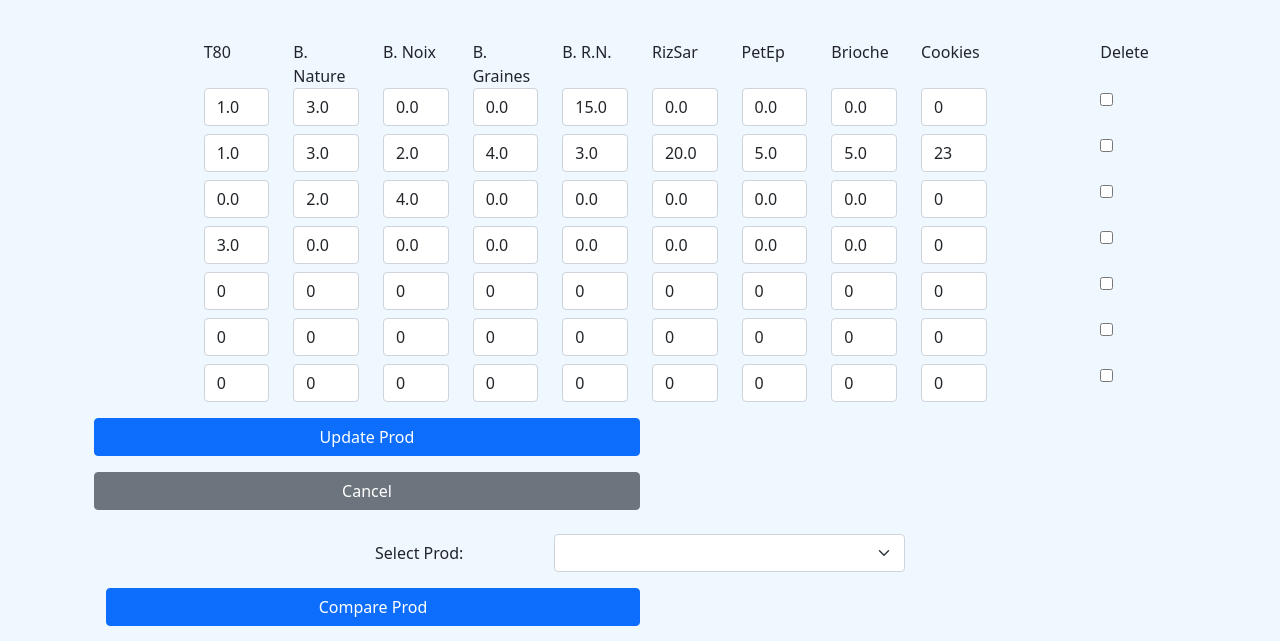
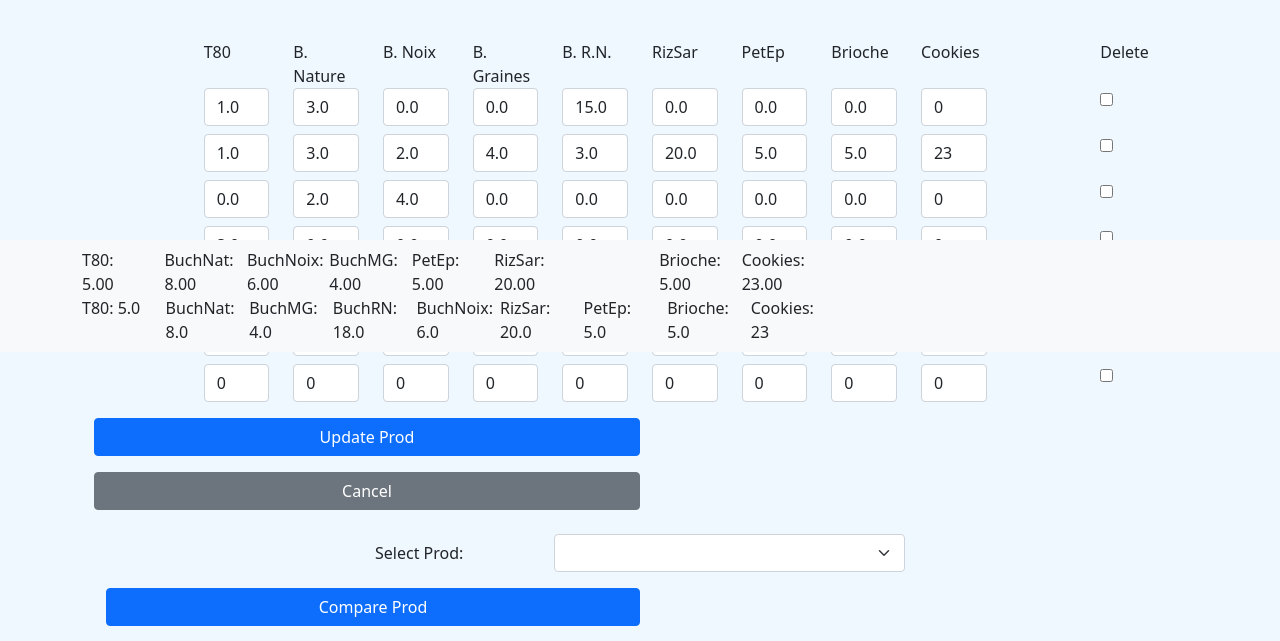
Before and after one commit to Enzoupi/appliweb, a Django app: page /prod/prodlist/5/5/compare/ in a window 1280 px wide. Shown: the part 448-1089 px from the top of the page. Run offline with Django 4.2, Linux system fonts and the light colour scheme; data comes from the database, SQL or seed files in the repository; both versions use the stored data as it was after the commit; lists and menus that the app fills with data are empty.

Commit message:
Bug fixes again

```diff
--- a/prod/views.py
+++ b/prod/views.py
@@ -144,18 +144,18 @@
     template_name = "prod_edit_compare.html"
 
     def get_object(self, queryset=None):
-        # Retrieve the compare_id from the URL
-        compare_id = self.kwargs.get("compare_id")
-        # Return the compared prod based on compare_id
-        return get_object_or_404(Prod, pk=compare_id)
+        # Retrieve the original object, I believe it is used in form
+        prod_id = self.kwargs.get("prod_id")
+        return get_object_or_404(Prod, pk=prod_id)
 
     def get_context_data(self, **kwargs):
         context = super().get_context_data(**kwargs)
         # Add the original prod to the context (default key is 'object')
         # Ensure that the original prod and compared prod are distinct
         original_prod = get_object_or_404(Prod, pk=self.kwargs.get("prod_id"))
-        context["compare_prod"] = self.object
-        context["compare_sums"] = self.object.get_data_sums()
+        compare_prod = get_object_or_404(Prod, pk=self.kwargs.get("compare_id"))
+        context["compare_prod"] = compare_prod
+        context["compare_sums"] = compare_prod.get_data_sums()
         context["fields"] = Data.types_de_pains()
         context["prod"] = original_prod
         return context
--- a/templates/prod_edit.html
+++ b/templates/prod_edit.html
@@ -23,7 +23,6 @@
     <span id="sum-RizSar"> RizSar: 0.0</span>
     <span id="sum-Brioche"> Brioche: 0.0</span>
     <span id="sum-Cookies"> Cookies: 0.0</span>
-    <!-- Add similar spans for other elements -->
   </div>
 </div>
 
--- a/templates/prod_edit_compare.html
+++ b/templates/prod_edit_compare.html
@@ -27,6 +27,86 @@
   </div>
 </div>
 
-{% endblock %} {% block content %}
+{% endblock %} {% block content %} {% load static %}
+
 <!-- Add the form -->
-{% include "prod_edit__form.html" %} {% endblock %}
+{% include "prod_edit__form.html" %}
+
+<!--
+<div class="navbar fixed-bottom navbar-light bg-light">
+  <div class="container col-12">
+    <span id="sum-T80"> T80: 0.0</span>
+    <span id="sum-BuchNat"> Campagne: 0.0</span>
+    <span id="sum-BuchNoix"> Noix: 0.0</span>
+    <span id="sum-BuchMG"> MultiGraines: 0.0</span>
+    <span id="sum-PetEp"> Petit Epeautre: 0.0</span>
+    <span id="sum-RizSar"> RizSar: 0.0</span>
+    <span id="sum-Brioche"> Brioche: 0.0</span>
+    <span id="sum-Cookies"> Cookies: 0.0</span>
+  </div>
+
+  <div class="container col-12">
+    <span id="sum-T80"> T80: {{ compare_sums.T80 }}</span>
+    <span id="sum-BuchNat"> Campagne: {{ compare_sums.BuchNat }}</span>
+    <span id="sum-BuchNoix"> Noix: {{ compare_sums.BuchNoix }}</span>
+    <span id="sum-BuchMG"> MultiGraines: {{ compare_sums.BuchMG }}</span>
+    <span id="sum-PetEp"> Petit Epeautre: {{ compare_sums.PetEp }}</span>
+    <span id="sum-RizSar"> RizSar: {{ compare_sums.RizSar }}</span>
+    <span id="sum-Brioche"> Brioche: {{ compare_sums.Brioche }}</span>
+    <span id="sum-Cookies"> Cookies: {{ compare_sums.Cookies }}</span>
+  </div>
+</div>
+-->
+
+<div class="navbar fixed-bottom navbar-light bg-light">
+  <div class="container col-12">
+    <div class="row">
+      <div class="col-1">
+        <span id="sum-T80"> T80: 0.0</span>
+      </div>
+      <div class="col-1">
+        <span id="sum-BuchNat"> Campagne: 0.0</span>
+      </div>
+      <div class="col-1">
+        <span id="sum-BuchNoix"> Noix: 0.0</span>
+      </div>
+      <div class="col-1">
+        <span id="sum-BuchMG"> MultiGraines: 0.0</span>
+      </div>
+      <div class="col-1">
+        <span id="sum-PetEp"> Petit Epeautre: 0.0</span>
+      </div>
+      <div class="col-1">
+        <span id="sum-RizSar"> RizSar: 0.0</span>
+      </div>
+      <div class="col-1"></div>
+      <div class="col-1">
+        <span id="sum-Brioche"> Brioche: 0.0</span>
+      </div>
+      <div class="col-1">
+        <span id="sum-Cookies"> Cookies: 0.0</span>
+      </div>
+    </div>
+
+    <!--
+    <div class="row">
+      {% for field in fields %}
+      <div class="col-1">
+        <span id="sum-{{field}}"> {{ field }}: 0</span>
+      </div>
+      {% endfor %}
+    </div>
+    -->
+
+    <div class="row">
+      {% for key, value in compare_sums.items %}
+      <div class="col-1">
+        <span>{{ key }}: {{ value }}</span>
+      </div>
+      {% endfor %}
+    </div>
+  </div>
+</div>
+
+<script src="{% static 'prod_edit.js' %}"></script>
+{% endblock %}
```
Also changed, not shown: db.sqlite3.
